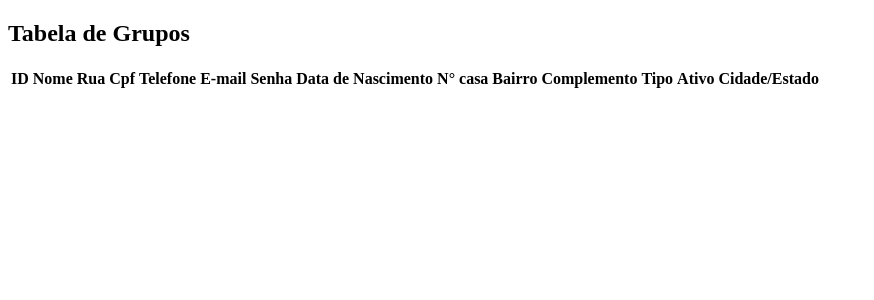
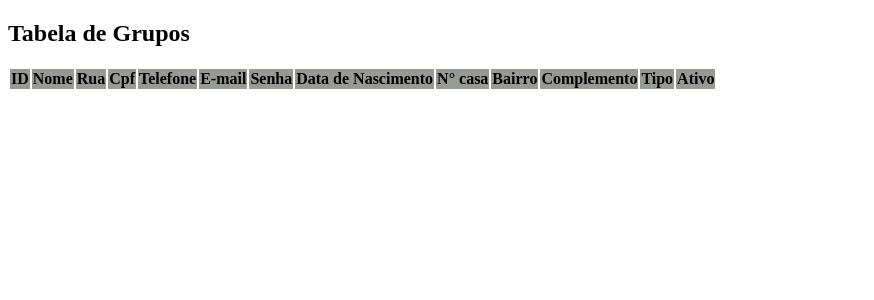
Before and after one commit to MatheusRechRodrigues/Amazonia-Pneus-TCC, a PHP site: page /consulta.php in a window 1280 px wide. Shown: the top 300 px of the page, without its empty margins (0-874 px from the left). Run offline with PHP 8.4, Linux system fonts and the light colour scheme; data that the repository does not hold is empty.

Commit message:
bg no consulta

```diff
--- a/public/consulta.php
+++ b/public/consulta.php
@@ -8,7 +8,7 @@ $pdo = conect();
 <head>
     <meta charset="UTF-8">
     <title>Lista de Grupos</title>
-
+    <link rel="stylesheet" href="./assets/css/crudstyle.css">
 
 </head>
 <body>
@@ -30,7 +30,6 @@ $pdo = conect();
                 <th>Complemento</th>
                 <th>Tipo</th>
                 <th>Ativo</th>
-                <th>Cidade/Estado</th>
             </tr>
         </thead>
         <tbody>
@@ -57,7 +56,6 @@ $pdo = conect();
             echo "<td>" . htmlspecialchars($row['complemento']) . "</td>";
             echo "<td>" . htmlspecialchars($row['tipo']) . "</td>";
             echo "<td>" . htmlspecialchars($row['ativo']) . "</td>";
-            echo "<td>" . htmlspecialchars($row['codcidade']) . "</td>";
             echo "</tr>";
         }
     } catch (\PDOException $e) {
--- a/public/index.php
+++ b/public/index.php
@@ -8,7 +8,7 @@
     <meta charset="UTF-8">
     <meta name="viewport" content="width=device-width, initial-scale=1.0">
     <title>Document</title>
-    <link rel="stylesheet" href="./assets/css/stylelogin.css">
+    <link rel="stylesheet" href="./assets/css/styleindex.css">
 </head>
 <body>
     <header class="header">
```
Also changed, not shown: public/assets/css/crudstyle.css (added), public/assets/css/styleindex.css (added).
